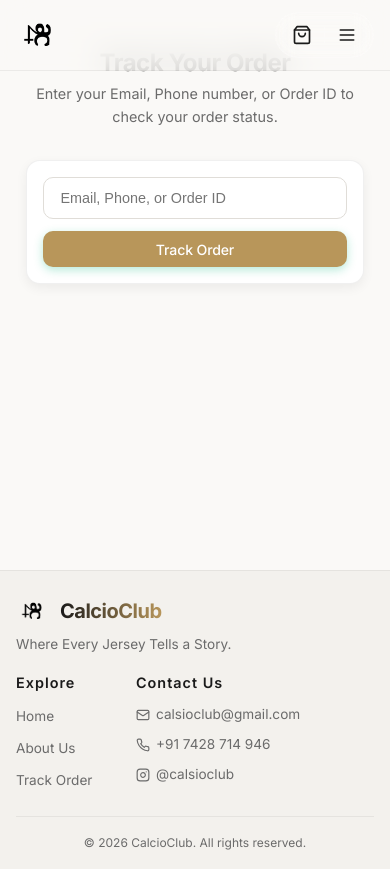
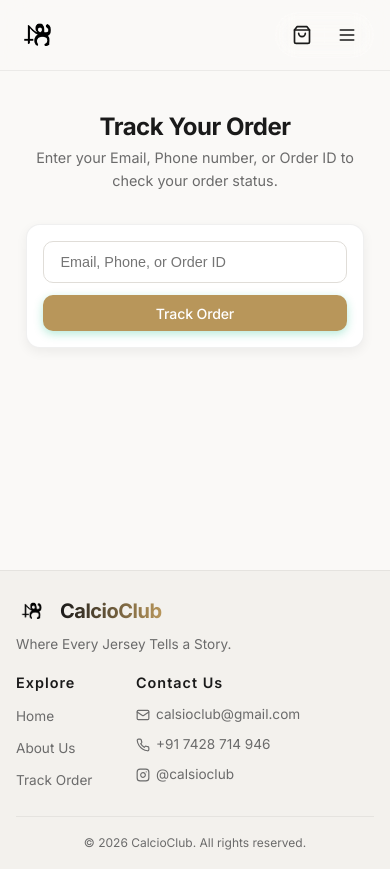
Before and after one commit to shubh4mb/calcioclub, a React (Vite) app in the folder frontend/: page /track-order in a window 390 px wide. Built offline with nearby package versions, Linux system fonts and the light colour scheme.

Commit message:
fixed ui bugs

```diff
--- a/frontend/src/pages/Cart.jsx
+++ b/frontend/src/pages/Cart.jsx
@@ -114,7 +114,7 @@ function Cart({ cart, updateQuantity, removeFromCart, clearCart, showToast }) {
         key: data.key,
         amount: data.amount,
         currency: data.currency,
-        name: "CalcioClub",
+        name: "CalsioClub",
         description: "Jersey Order Payment",
         order_id: data.orderId,
         handler: async function (response) {
--- a/frontend/src/pages/TrackOrder.css
+++ b/frontend/src/pages/TrackOrder.css
@@ -275,7 +275,7 @@
 /* Responsive adjustments */
 @media (max-width: 768px) {
   .track-order-wrapper {
-    padding: 2rem 1rem;
+    padding: 6rem 1rem 2rem 1rem;
   }
 
   .track-header h1 {
```
